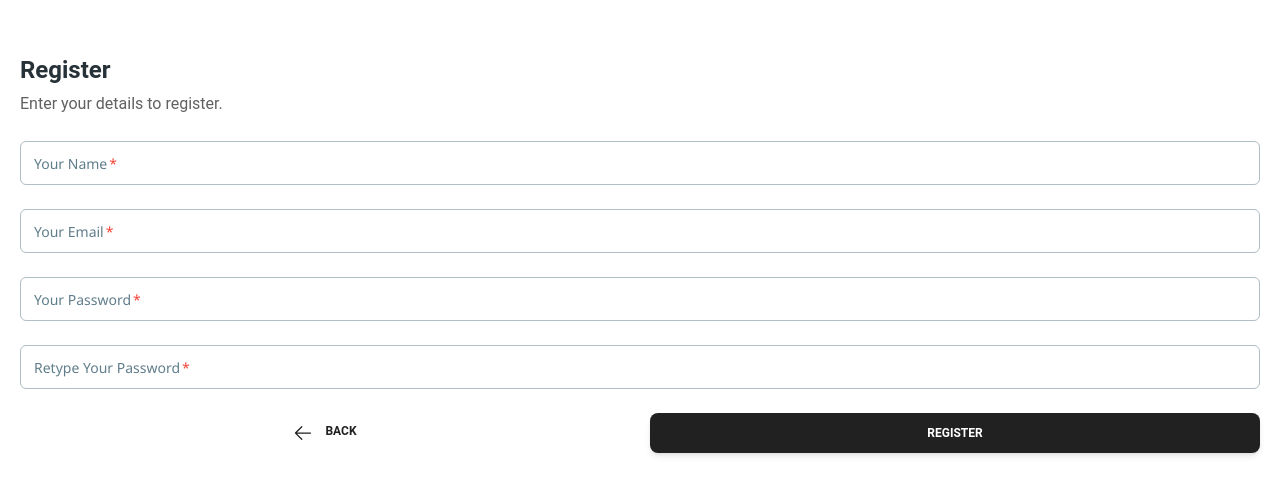
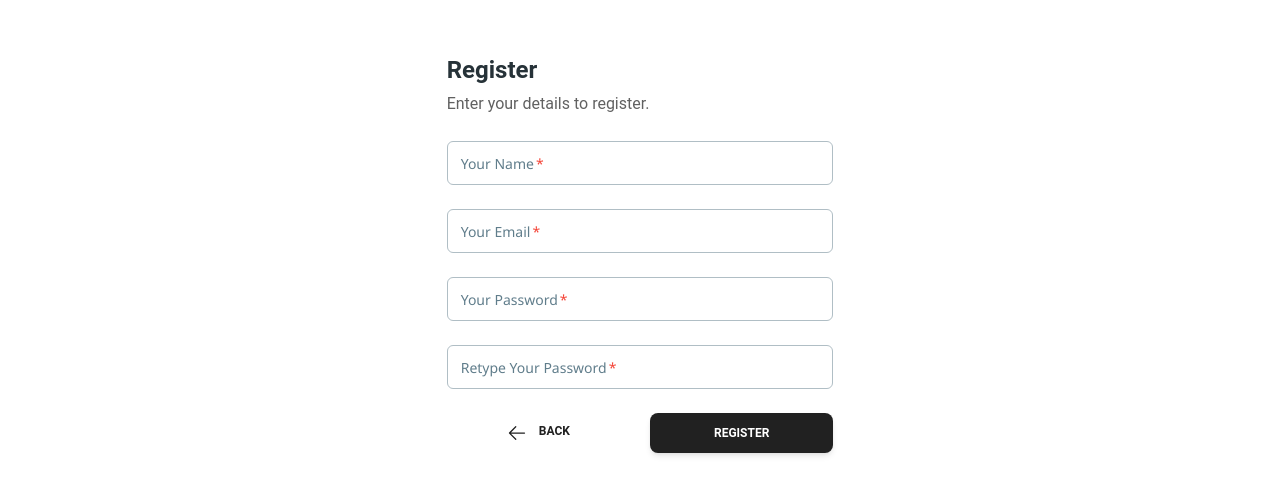
Before and after one commit to avalon-artisans/wallet-front, a Next.js app: page /register in a window 1280 px wide. Shown: the part 147-642 px from the top of the page. Built offline with nearby package versions, Linux system fonts and the light colour scheme.

Commit message:
feat(auth): adjust register form width in different breakpoints

```diff
--- a/pages/register.tsx
+++ b/pages/register.tsx
@@ -8,8 +8,12 @@
 export default function Register() {
   return (
     <main className="h-screen w-screen">
-      <div className="flex flex-col h-full w-full justify-center">
-        <RegisterForm />
+      <div className="flex flex-col h-full w-full items-center">
+        <div className="flex flex-col h-full w-full items-center lg:justify-center">
+          <div className="flex flex-row h-full lg:h-auto w-full md:w-3/4 lg:w-1/2 xl:w-1/3 items-center">
+            <RegisterForm />
+          </div>
+        </div>
       </div>
     </main>
   );
```
